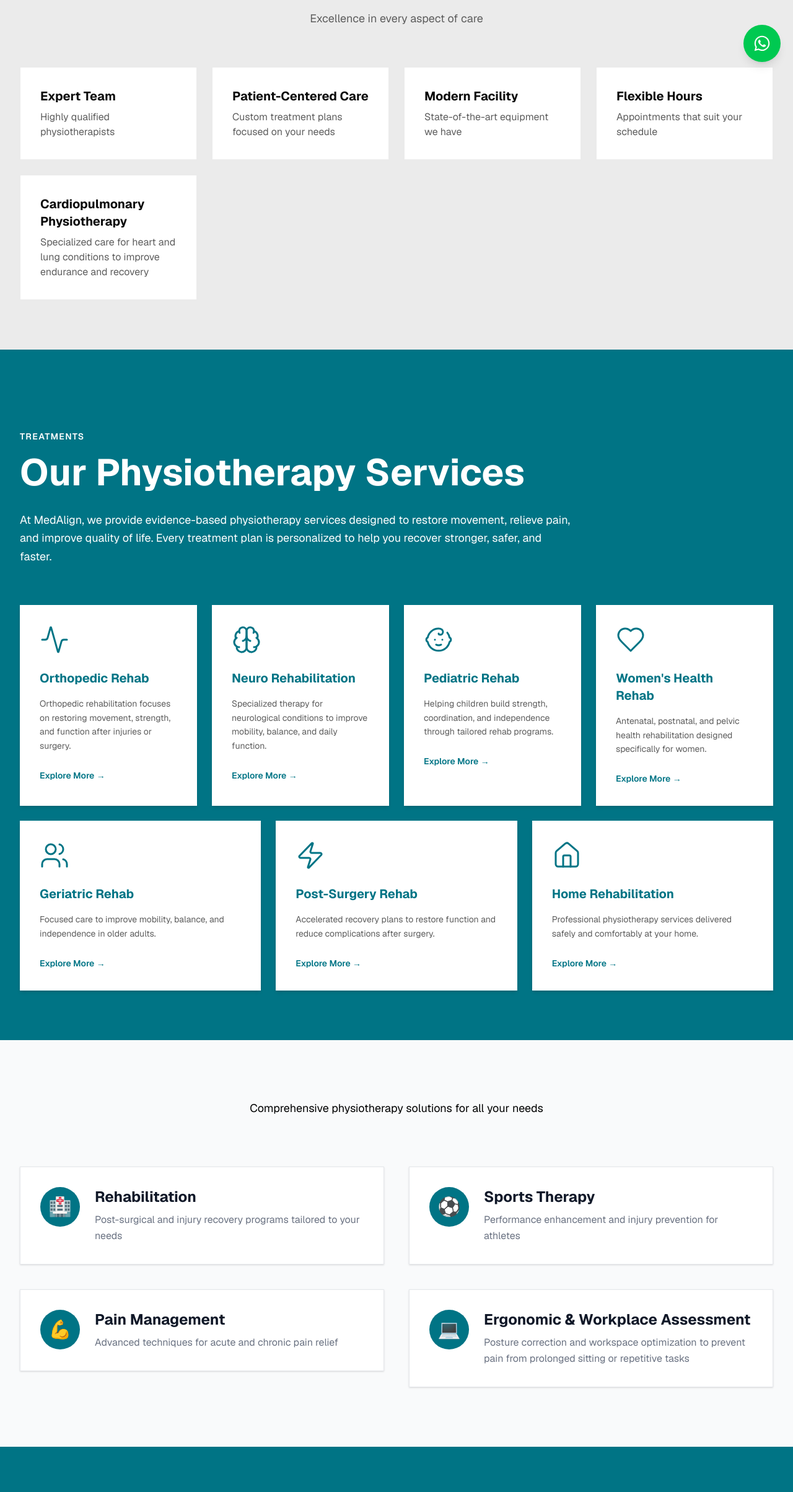
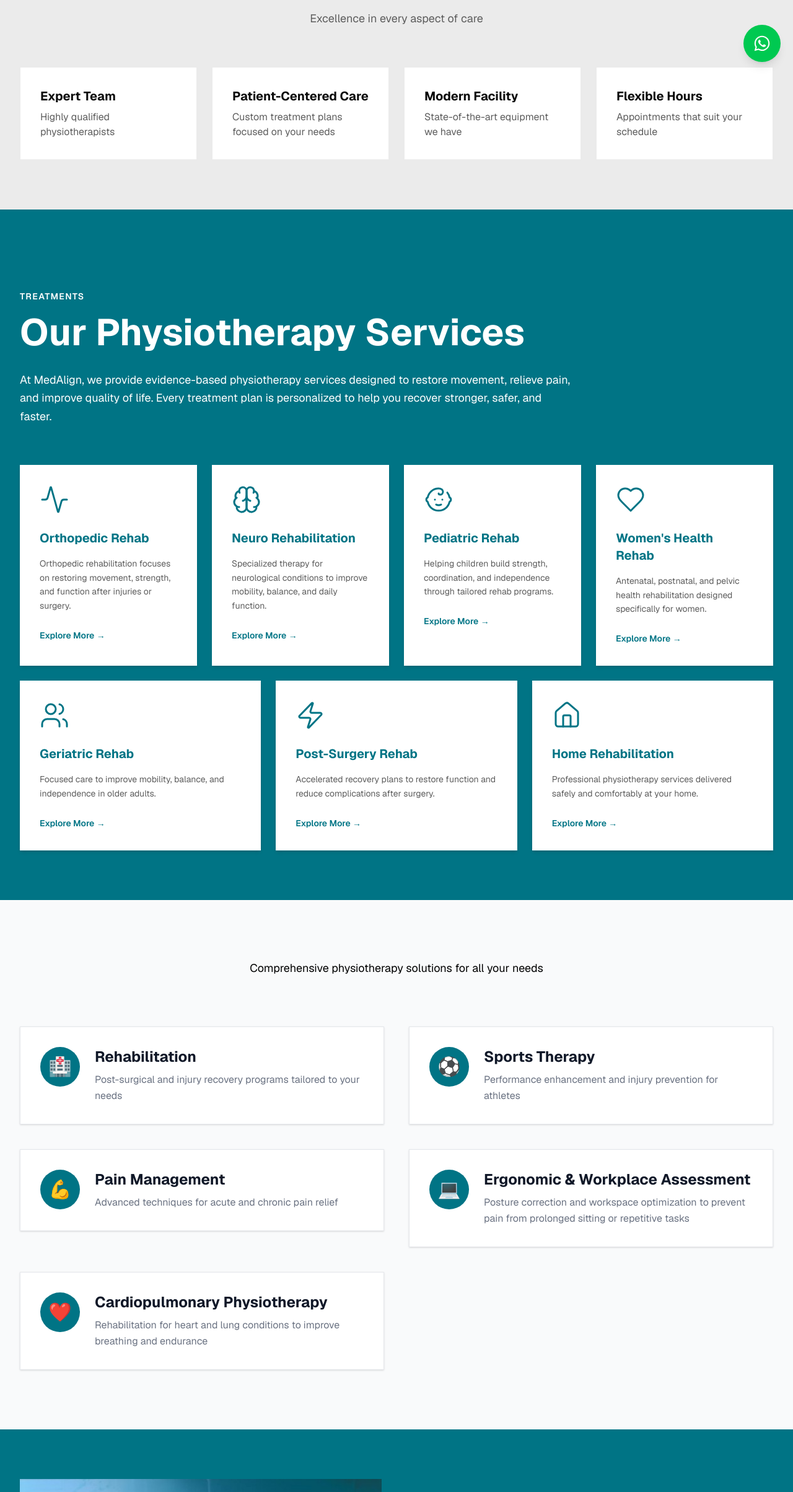
Before and after one commit to haiderali7066/Medalign-clinic-imp, a Next.js app: page / in a window 1280 px wide. Shown: the part 680-3087 px from the top of the page at 62% size. Built offline with nearby package versions, Linux system fonts and the light colour scheme.

Commit message:
updates commit

```diff
--- a/app/page.tsx
+++ b/app/page.tsx
@@ -59,6 +59,12 @@ export default function Home() {
         "Posture correction and workspace optimization to prevent pain from prolonged sitting or repetitive tasks",
       icon: "💻",
     },
+    {
+      title: "Cardiopulmonary Physiotherapy",
+      description:
+        "Rehabilitation for heart and lung conditions to improve breathing and endurance",
+      icon: "❤️",
+    },
   ];
 
   const features = [
@@ -75,11 +81,7 @@ export default function Home() {
       title: "Flexible Hours",
       description: "Appointments that suit your schedule",
     },
-    {
-      title: "Cardiopulmonary Physiotherapy",
-      description:
-        "Specialized care for heart and lung conditions to improve endurance and recovery",
-    },
+
   ];
 
 
```
